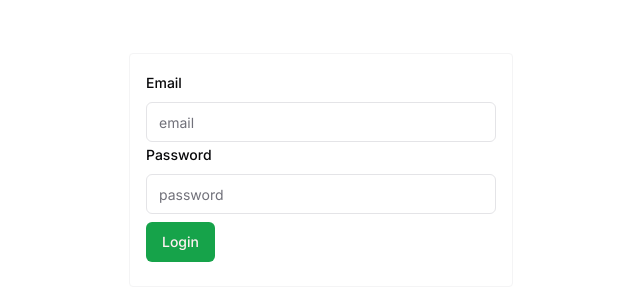
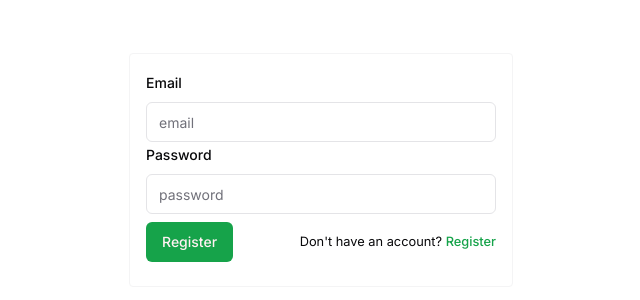
Before and after one commit to jchademwiri/playhouse-media-official-website, a Next.js app: page /login in a window 1280 px wide. Shown: the part 230-530 px from the top of the page, without its empty margins (319-959 px from the left). Built offline with nearby package versions, Linux system fonts and the light colour scheme.

Commit message:
login register links formated

```diff
--- a/src/app/(auth)/login/LoginUser.tsx
+++ b/src/app/(auth)/login/LoginUser.tsx
@@ -17,6 +17,7 @@ import {
 import { Input } from '@/components/ui/input';
 import { toast } from '@/components/ui/use-toast';
 import { LoginFormSchema } from '@/lib/models';
+import Link from 'next/link';
 
 export function LoginUser() {
   const form = useForm<z.infer<typeof LoginFormSchema>>({
@@ -68,9 +69,15 @@ export function LoginUser() {
               </FormItem>
             )}
           />
-          <Button className='my-2' type='submit'>
-            Login
-          </Button>
+          <div className='my-2 flex justify-between items-center'>
+            <Button type='submit'>Register</Button>
+            <small>
+              Don&apos;t have an account?{' '}
+              <Link href='/register' className='text-primary font-medium'>
+                Register
+              </Link>
+            </small>
+          </div>
         </form>
       </section>
     </Form>
--- a/src/app/(auth)/register/RegisterUser.tsx
+++ b/src/app/(auth)/register/RegisterUser.tsx
@@ -16,6 +16,7 @@ import {
 import { Input } from '@/components/ui/input';
 import { toast } from '@/components/ui/use-toast';
 import { RegisterFormSchema } from '@/lib/models';
+import Link from 'next/link';
 
 export function RegisterUser() {
   const form = useForm<z.infer<typeof RegisterFormSchema>>({
@@ -84,9 +85,15 @@ export function RegisterUser() {
               </FormItem>
             )}
           />
-          <Button className='my-2' type='submit'>
-            Register
-          </Button>
+          <div className='my-2 flex justify-between items-center'>
+            <Button type='submit'>Register</Button>
+            <small>
+              Already have an account?{' '}
+              <Link href='/login' className='text-primary font-medium'>
+                Login
+              </Link>
+            </small>
+          </div>
         </form>
       </section>
     </Form>
```
